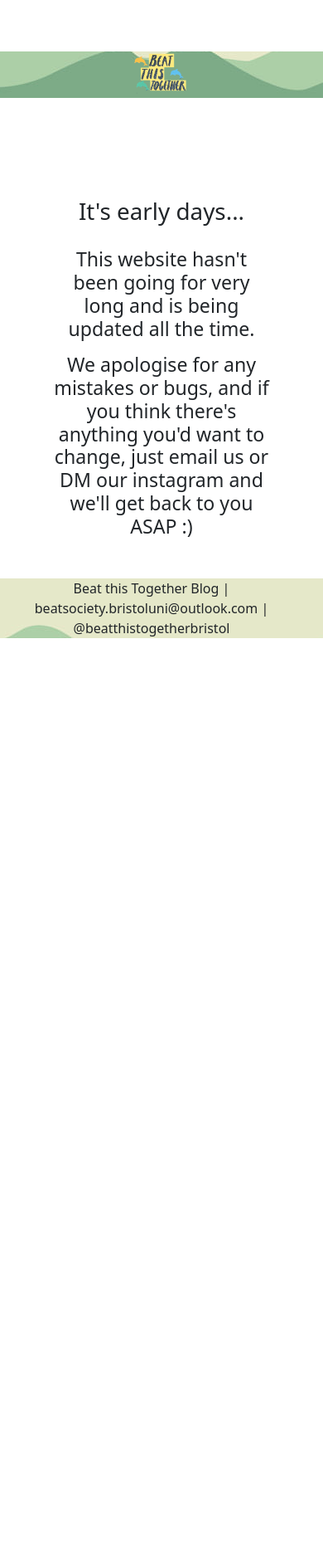
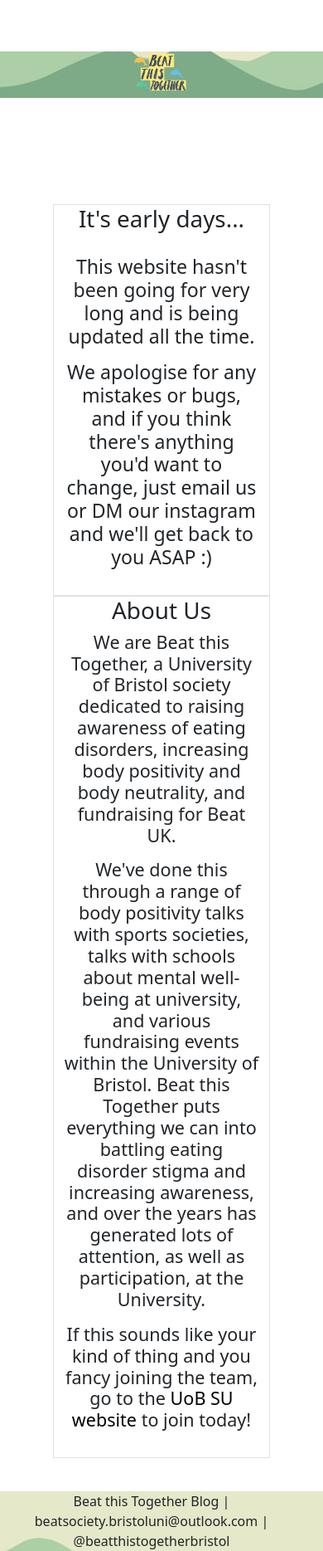
Before and after one commit to wbmills/beat_this_together_blog, a Django app: page /about in a window 390 px wide. Shown: the part 56-1925 px from the top of the page at 83% size. Before the commit the page ends 825 px from the top, so only its background shows below. Run offline with Django 4.2, Linux system fonts and the light colour scheme; some libraries are stand-ins or nearby versions; some web fonts are replaced.

Commit message:
made some aesthetic changes and better suitability for phones.

```diff
--- a/templates/about.html
+++ b/templates/about.html
@@ -6,10 +6,30 @@ About
 {% endblock %}
 
 {% block content %}
-    <div class="container-sm my-5 my-4 align-self-center justify-content-center">
+    <div class="container-fluid my-5 my-4 align-self-center justify-content-center">
+    <div class="row no-gutters h-100">
+        <div class="col col-xs col-sm col-md-4 col-lg-4 col-xl-4">
+            <div class="container-fluid my-2 border rounded-border bg-transparent" style="height:100%">
     <h1>It's early days...</h1>
     <h3><p style="padding-top:20px">This website hasn't been going for very long and is being updated all the time.</p>
     <p>We apologise for any mistakes or bugs, and if you think there's anything you'd want to change,
     just email us or DM our instagram and we'll get back to you ASAP :)</p></h3>
     </div>
+        </div>
+
+    <div class="col col-sm col-md-8 col-lg-8 col-xl-8">
+        <div class="container-fluid my-2 border rounded-border bg-transparent" style="height:100%">
+    <h1>About Us</h1>
+    <h4><p>We are Beat this Together, a University of Bristol society dedicated to raising awareness of eating disorders,
+     increasing body positivity and body neutrality, and fundraising for Beat UK.</p>
+    <p>We've done this through a range of body positivity talks with sports societies, talks with schools about mental
+    well-being at university, and various fundraising events within the University of Bristol. Beat this Together puts
+     everything we can into battling eating disorder stigma and increasing awareness, and over the years has generated lots
+    of attention, as well as participation, at the University.</p>
+    <p>If this sounds like your kind of thing and you fancy joining the team, go to the
+        <a href="https://www.bristolsu.org.uk/groups/beat-this-together-2c86">UoB SU website </a>to join today!</p></h4>
+    </div>
+    </div>
+    </div>
+</div>
 {% endblock %}
```
Also changed, not shown: templates/home.html (+16 -13 lines).
